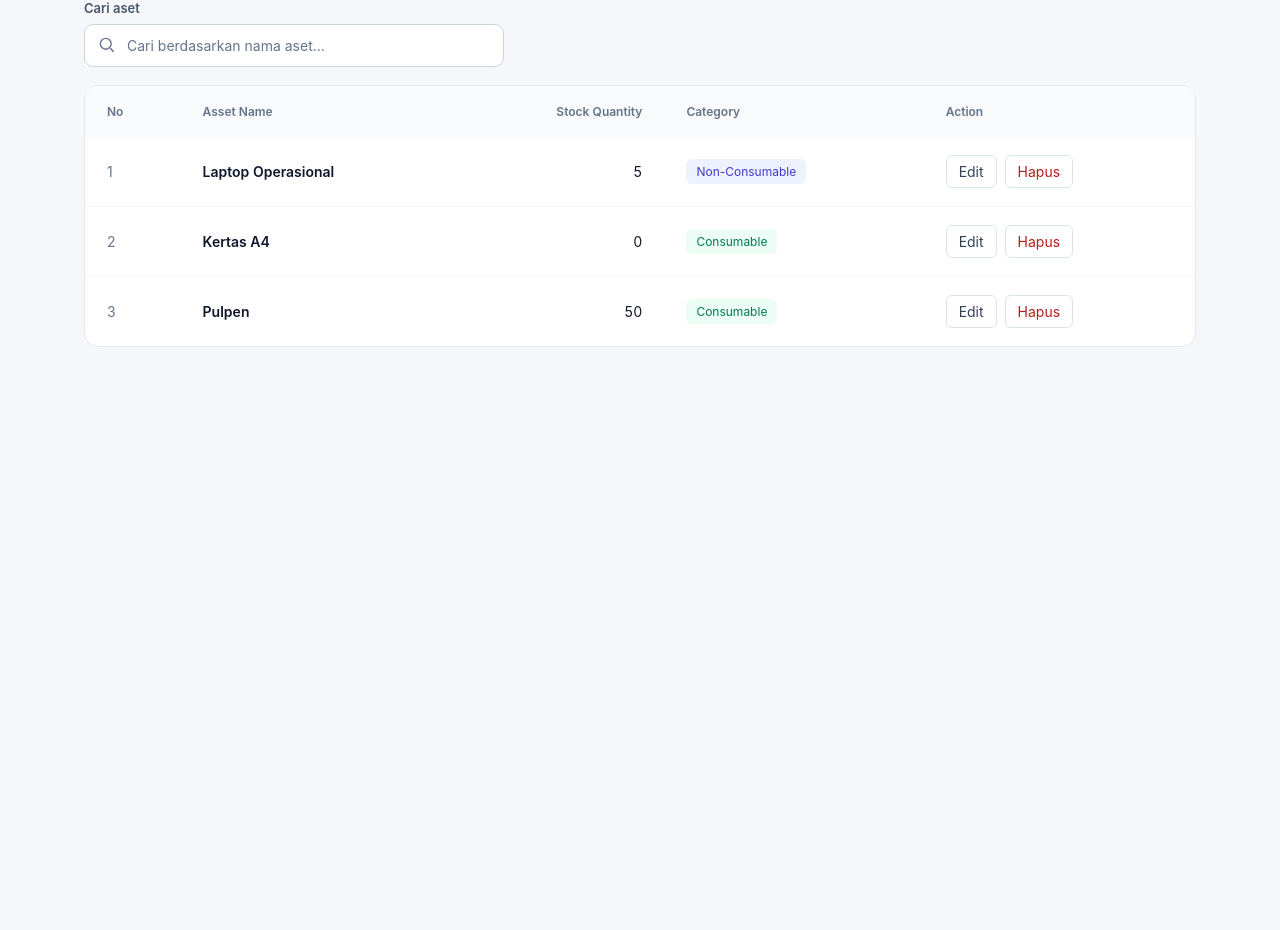
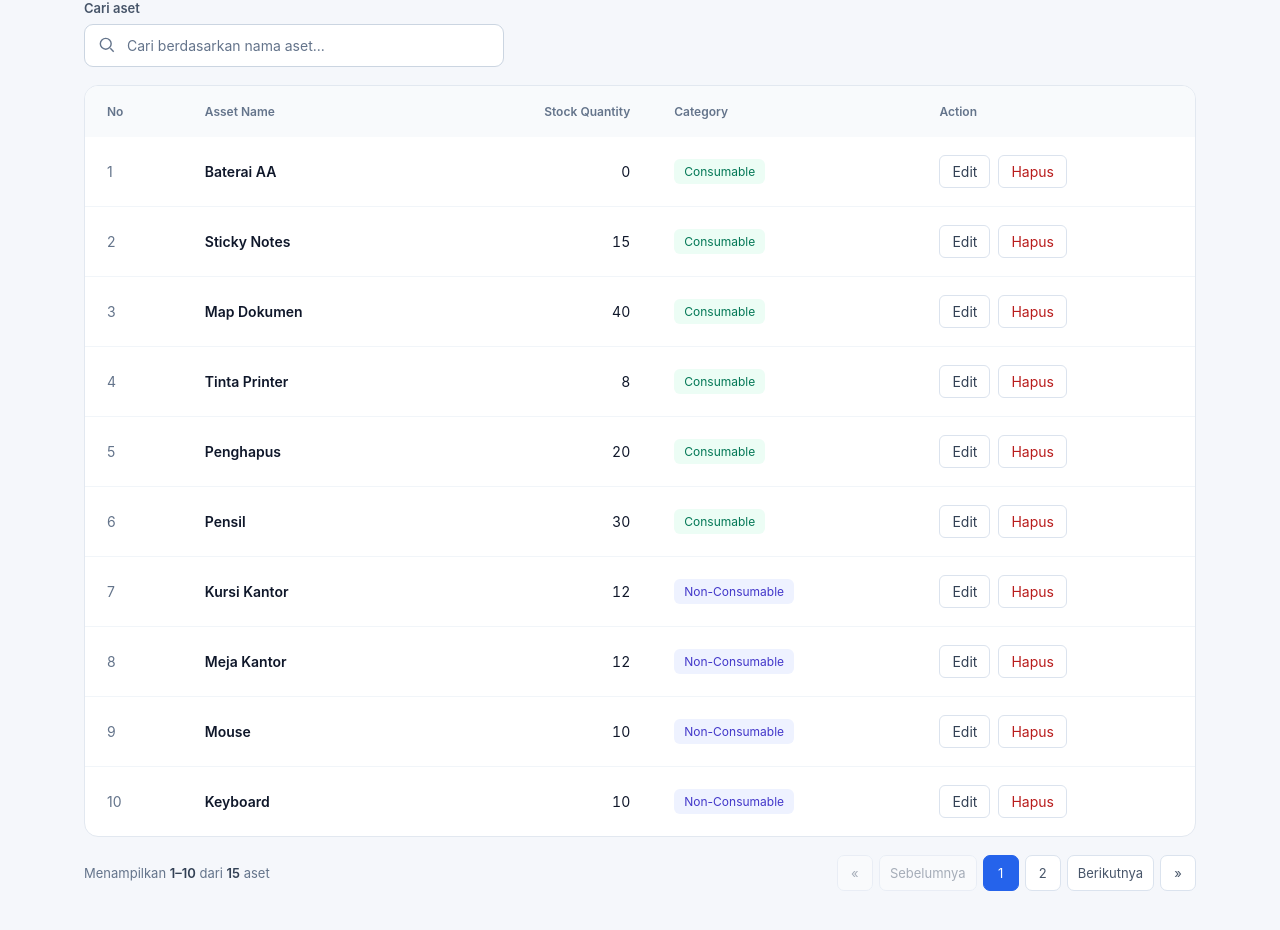
Before and after one commit to 5Uph1/tes-fumindo-frontend, a Vue app: page / in a window 1280 px wide. Shown: the part 276-1206 px from the top of the page. Before the commit the page ends 800 px from the top, so only its background shows below. Built offline with nearby package versions, Linux system fonts and the light colour scheme.

Commit message:
feat: add asset pagination component

```diff
--- a/src/App.vue
+++ b/src/App.vue
@@ -1,21 +1,44 @@
 <script setup lang="ts">
-import { computed, ref } from 'vue'
+import { computed, ref, watch } from 'vue'
 import AssetTable from './components/AssetTable.vue'
 import AssetSearch from './components/AssetSearch.vue'
+import AssetPagination from './components/AssetPagination.vue'
 import type { Asset } from './types/asset'
 
 const mode = ref<'data' | 'loading' | 'empty' | 'search'>('data')
 const selectedAction = ref('')
 const search = ref('')
+const page = ref(1)
+const limit = 10
 const examples: Asset[] = [
   { asset_id: 3, asset_name: 'Laptop Operasional', stock_quantity: 5, category: 'Non-Consumable' },
   { asset_id: 2, asset_name: 'Kertas A4', stock_quantity: 0, category: 'Consumable' },
   { asset_id: 1, asset_name: 'Pulpen', stock_quantity: 50, category: 'Consumable' },
+  { asset_id: 4, asset_name: 'Printer', stock_quantity: 2, category: 'Non-Consumable' },
+  { asset_id: 5, asset_name: 'Monitor', stock_quantity: 6, category: 'Non-Consumable' },
+  { asset_id: 6, asset_name: 'Keyboard', stock_quantity: 10, category: 'Non-Consumable' },
+  { asset_id: 7, asset_name: 'Mouse', stock_quantity: 10, category: 'Non-Consumable' },
+  { asset_id: 8, asset_name: 'Meja Kantor', stock_quantity: 12, category: 'Non-Consumable' },
+  { asset_id: 9, asset_name: 'Kursi Kantor', stock_quantity: 12, category: 'Non-Consumable' },
+  { asset_id: 10, asset_name: 'Pensil', stock_quantity: 30, category: 'Consumable' },
+  { asset_id: 11, asset_name: 'Penghapus', stock_quantity: 20, category: 'Consumable' },
+  { asset_id: 12, asset_name: 'Tinta Printer', stock_quantity: 8, category: 'Consumable' },
+  { asset_id: 13, asset_name: 'Map Dokumen', stock_quantity: 40, category: 'Consumable' },
+  { asset_id: 14, asset_name: 'Sticky Notes', stock_quantity: 15, category: 'Consumable' },
+  { asset_id: 15, asset_name: 'Baterai AA', stock_quantity: 0, category: 'Consumable' },
 ]
-const assets = computed(() => {
+const filteredAssets = computed(() => {
   if (mode.value !== 'data') return []
   const keyword = search.value.toLocaleLowerCase('id-ID')
-  return examples.filter((asset) => asset.asset_name.toLocaleLowerCase('id-ID').includes(keyword))
+  return examples
+    .filter((asset) => asset.asset_name.toLocaleLowerCase('id-ID').includes(keyword))
+    .sort((a, b) => b.asset_id - a.asset_id)
+})
+const assets = computed(() =>
+  filteredAssets.value.slice((page.value - 1) * limit, page.value * limit),
+)
+watch([search, mode], () => {
+  page.value = 1
 })
 </script>
 
@@ -39,10 +62,18 @@ const assets = computed(() => {
     <AssetSearch v-model="search" />
     <AssetTable
       :assets="assets"
+      :page="page"
+      :limit="limit"
       :loading="mode === 'loading'"
       :searching="mode === 'search' || search.length > 0"
       @edit="selectedAction = `Edit dipilih: ${$event.asset_name}`"
       @delete="selectedAction = `Hapus dipilih: ${$event.asset_name}`"
+    />
+    <AssetPagination
+      v-model:page="page"
+      :limit="limit"
+      :total="filteredAssets.length"
+      :loading="mode === 'loading'"
     />
     <p class="action-status" role="status">{{ selectedAction }}</p>
   </main>
--- /dev/null
+++ b/src/components/AssetPagination.vue
@@ -0,0 +1,131 @@
+<script setup lang="ts">
+import { computed } from 'vue'
+
+const props = withDefaults(
+  defineProps<{
+    page: number
+    limit: number
+    total: number
+    loading?: boolean
+  }>(),
+  { loading: false },
+)
+const emit = defineEmits<{ 'update:page': [page: number] }>()
+const totalPages = computed(() => Math.ceil(props.total / props.limit))
+const first = computed(() => (props.total === 0 ? 0 : (props.page - 1) * props.limit + 1))
+const last = computed(() => Math.min(props.page * props.limit, props.total))
+const pages = computed(() => {
+  const start = Math.max(1, Math.min(props.page - 2, totalPages.value - 4))
+  return Array.from({ length: Math.min(5, totalPages.value) }, (_, index) => start + index)
+})
+
+function navigate(page: number) {
+  if (!props.loading && page >= 1 && page <= totalPages.value && page !== props.page) {
+    emit('update:page', page)
+  }
+}
+</script>
+
+<template>
+  <div class="pagination">
+    <p role="status">
+      Menampilkan <strong>{{ first }}–{{ last }}</strong> dari <strong>{{ total }}</strong> aset
+    </p>
+    <nav aria-label="Halaman daftar aset">
+      <button
+        type="button"
+        :disabled="loading || page <= 1"
+        aria-label="Halaman pertama"
+        @click="navigate(1)"
+      >
+        «
+      </button>
+      <button type="button" :disabled="loading || page <= 1" @click="navigate(page - 1)">
+        Sebelumnya
+      </button>
+      <button
+        v-for="number in pages"
+        :key="number"
+        type="button"
+        :class="{ active: number === page }"
+        :aria-current="number === page ? 'page' : undefined"
+        :aria-label="`Halaman ${number}`"
+        :disabled="loading"
+        @click="navigate(number)"
+      >
+        {{ number }}
+      </button>
+      <button
+        type="button"
+        :disabled="loading || page >= totalPages || total === 0"
+        @click="navigate(page + 1)"
+      >
+        Berikutnya
+      </button>
+      <button
+        type="button"
+        :disabled="loading || page >= totalPages || total === 0"
+        aria-label="Halaman terakhir"
+        @click="navigate(totalPages)"
+      >
+        »
+      </button>
+    </nav>
+  </div>
+</template>
+
+<style scoped>
+.pagination {
+  display: flex;
+  justify-content: space-between;
+  align-items: center;
+  flex-wrap: wrap;
+  gap: 16px;
+  padding: 18px 0;
+  color: #64748b;
+  font-size: 13px;
+}
+p {
+  margin: 0;
+}
+strong {
+  color: #334155;
+  font-weight: 600;
+}
+nav {
+  display: flex;
+  gap: 6px;
+  flex-wrap: wrap;
+}
+button {
+  min-width: 36px;
+  min-height: 36px;
+  padding: 8px 10px;
+  border: 1px solid #dbe3ee;
+  border-radius: 7px;
+  background: white;
+  color: #475569;
+  font: inherit;
+  cursor: pointer;
+}
+button:hover:not(:disabled) {
+  border-color: #93c5fd;
+  background: #eff6ff;
+}
+button.active {
+  background: #2563eb;
+  color: white;
+  border-color: #2563eb;
+}
+button.active:hover:not(:disabled) {
+  background: #1d4ed8;
+}
+button:disabled {
+  opacity: 0.45;
+  cursor: not-allowed;
+}
+button:focus-visible {
+  outline: 3px solid #93c5fd;
+  outline-offset: 2px;
+}
+</style>
```
